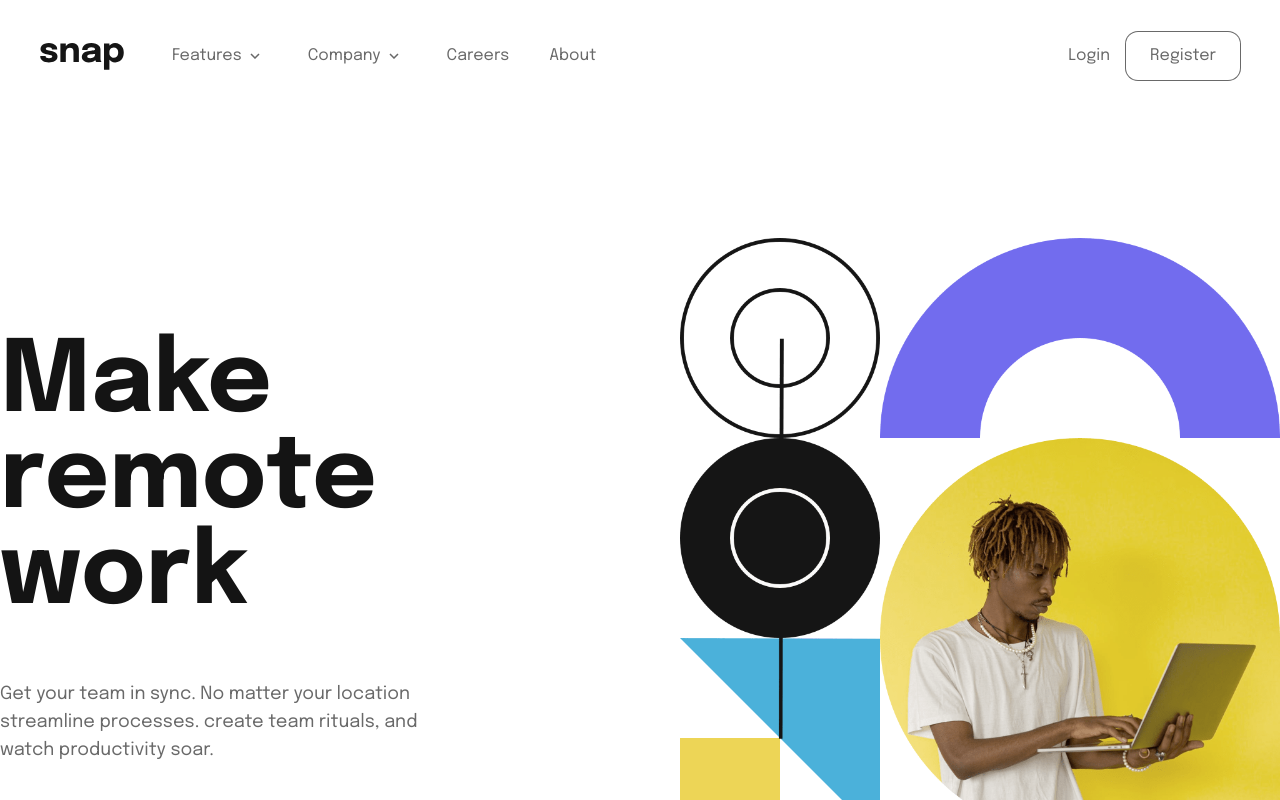
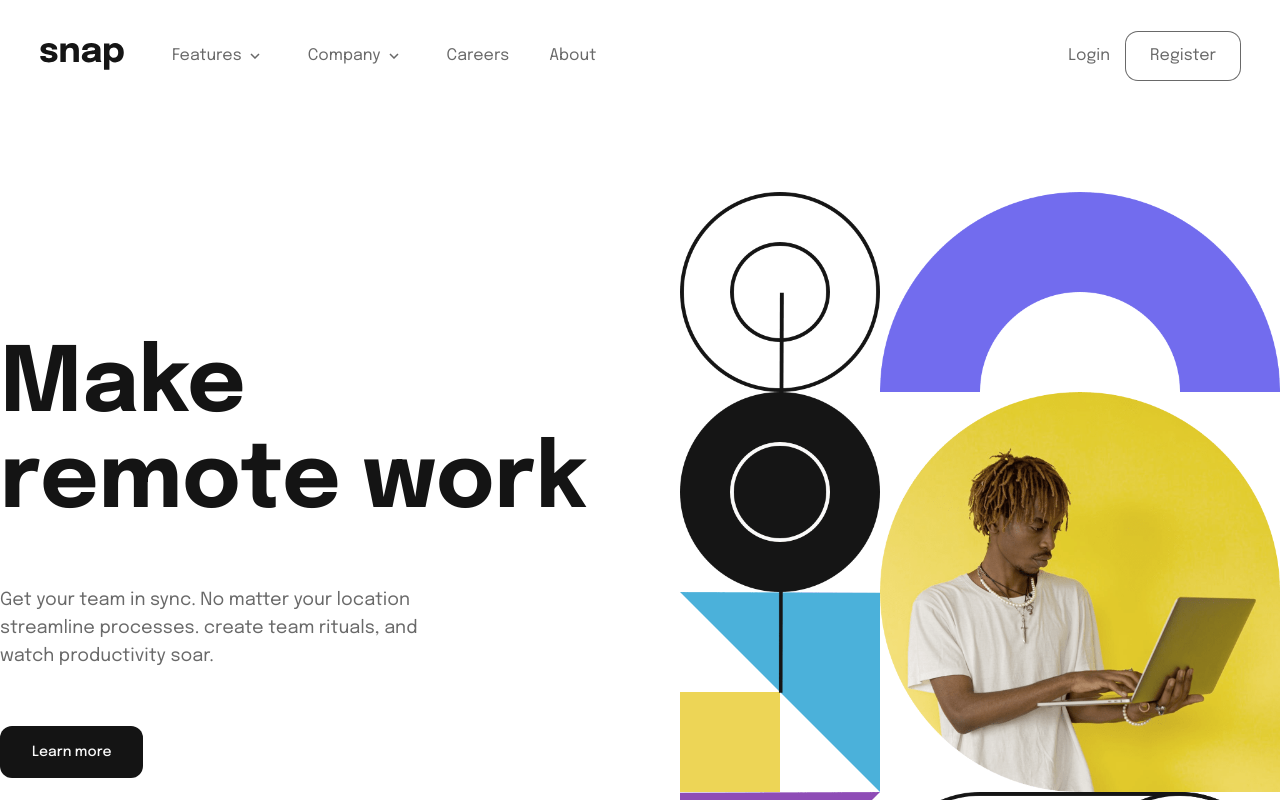
Before and after one commit to Abolade017/intro-section-with-dropdown-navigation, a React (Vite) app: page / in a window 1280 px wide. Shown: the top 800 px of the page. Built offline with nearby package versions, Linux system fonts and the light colour scheme.

Commit message:
change the font size of h1

```diff
--- a/src/pages/Home.tsx
+++ b/src/pages/Home.tsx
@@ -6,7 +6,7 @@ const Home = () => {
       <div className="flex md:flex-row flex-col-reverse items-center space-x-0  md:space-x-20 pt-0 md:pt-20 ">
         {/* left column */}
         <div className="w-full md:w-1/2 pt-10 md:pt-36 ">
-          <h1 className=" text-almost-black text-[34px] md:text-[6.2rem] text-center md:text-start font-bold leading-normal  md:leading-24  ">
+          <h1 className=" text-almost-black text-[34px] md:text-[5.6rem] text-center md:text-start font-bold leading-normal  md:leading-24  ">
             Make remote work
           </h1>
           <p className="py-4 md:py-14 md:px-0 px-5 text-medium-gray md:text-start text-center text-[15px] md:text-lg">
```
